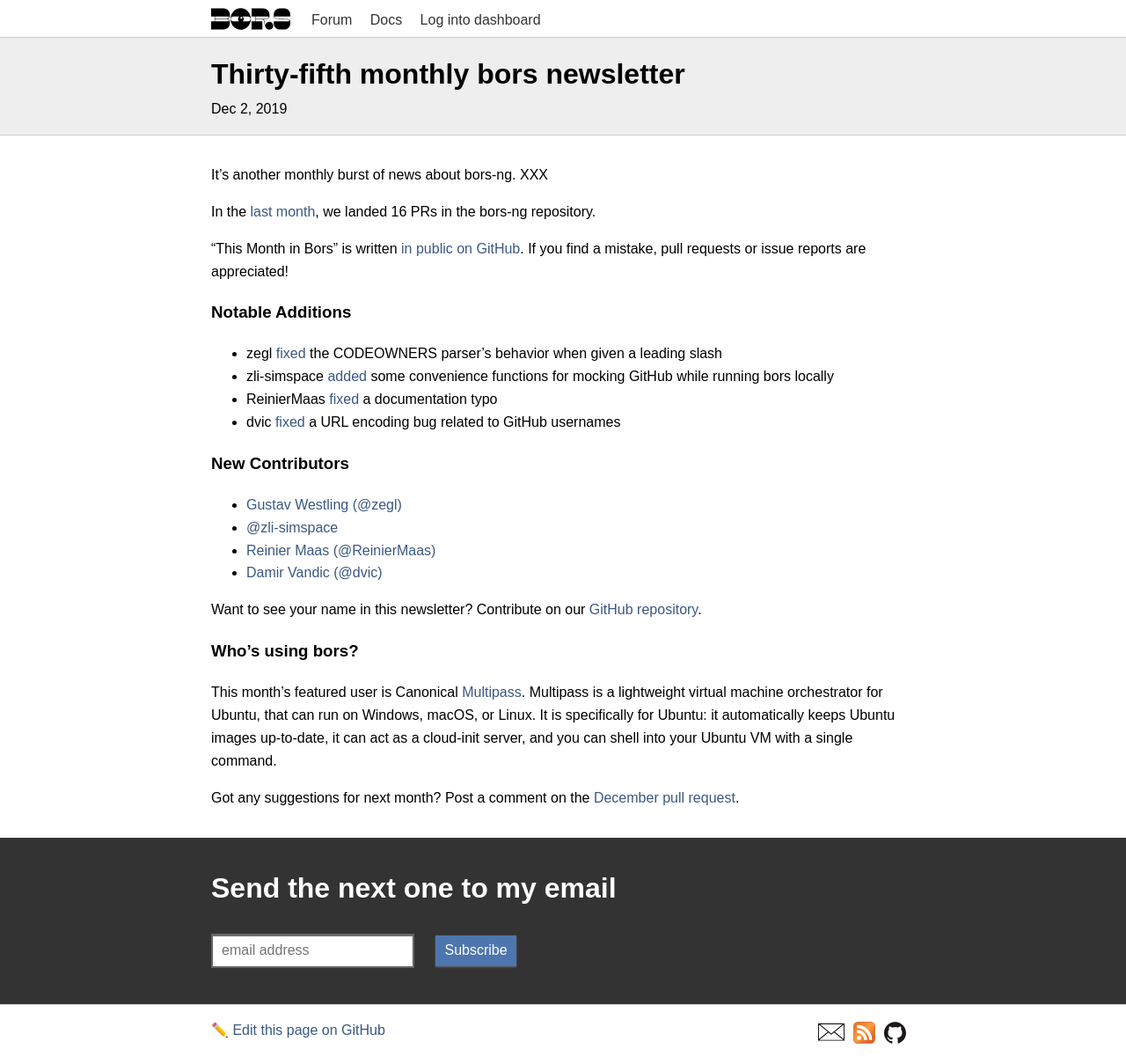
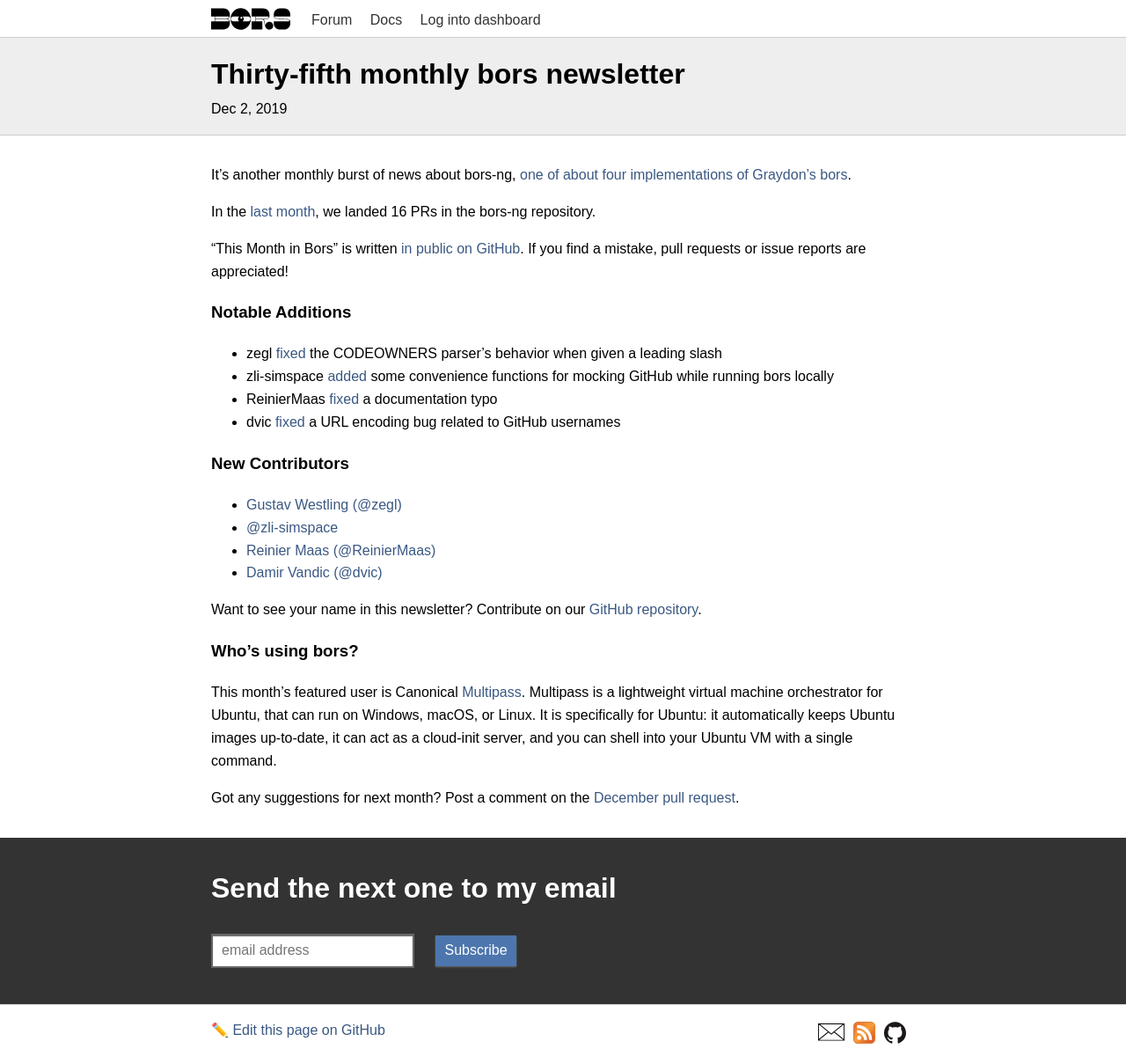
Before and after one commit to bors-ng/bors-ng.github.io, a Jekyll site: the page built from _posts/2019-12-01-tmib-35.md, in a window 1280 px wide. Shown: the whole page at 88% size. Built offline with Jekyll 4.4.1, drawn with Linux system fonts in a browser that asks for light colours.

Commit message:
Link summary into top

```diff
--- a/_posts/2019-12-01-tmib-35.md
+++ b/_posts/2019-12-01-tmib-35.md
@@ -2,11 +2,11 @@
 layout:     post
 title:      Thirty-fifth monthly bors newsletter
 date:       2019-12-02 00:00:00
-summary:    This November, XXX
+summary:    This November, we fixed a few username-related bugs
 categories: newsletter
 ---
 
-It's another monthly burst of news about bors-ng. XXX
+It's another monthly burst of news about bors-ng, [one of about four implementations of Graydon's bors](https://news.ycombinator.com/item?id=21588831).
 
 In the [last month](https://github.com/bors-ng/bors-ng/pulls?utf8=%E2%9C%93&q=is%3Apr%20is%3Amerged%20closed%3A2019-11-01..2019-11-30),
 we landed 16 PRs in the bors-ng repository.
@@ -24,6 +24,7 @@
 * ReinierMaas [fixed](https://github.com/bors-ng/bors-ng/pull/793) a documentation typo
 * dvic [fixed](https://github.com/bors-ng/bors-ng/pull/800) a URL encoding bug related to GitHub usernames
 
+
 ### New Contributors
 
 * [Gustav Westling (@zegl)](https://github.com/zegl)
```
